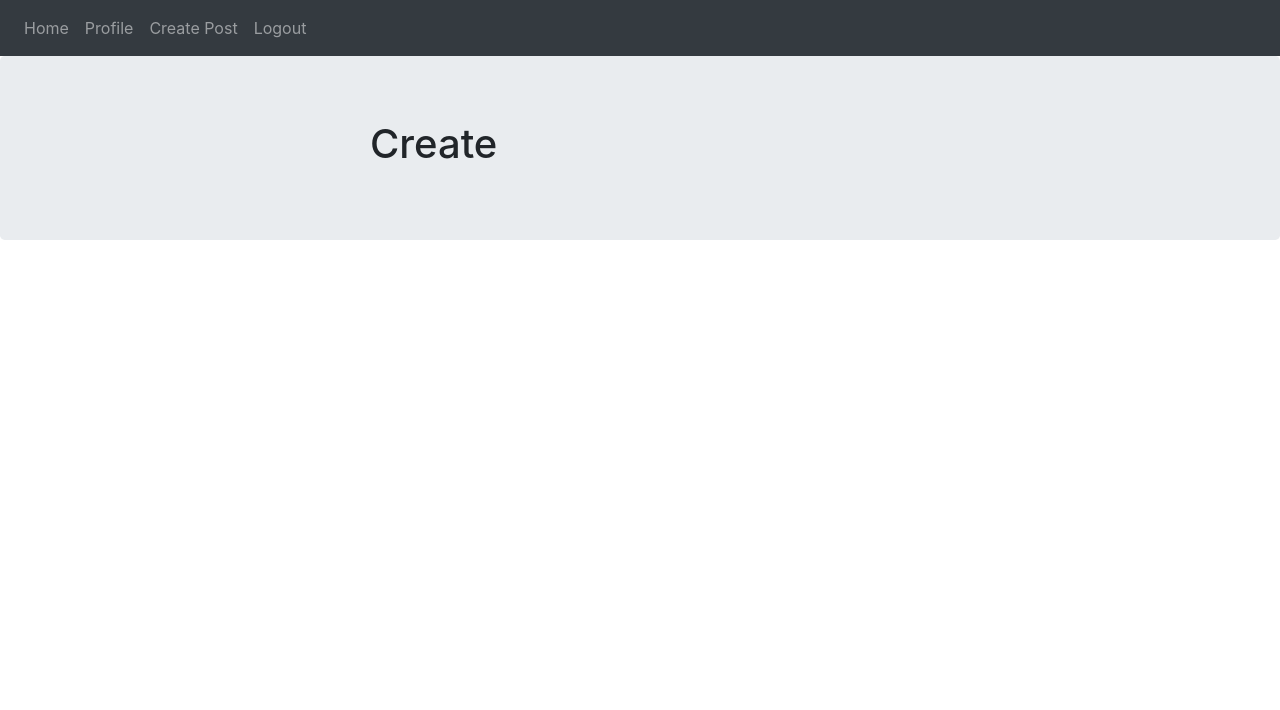
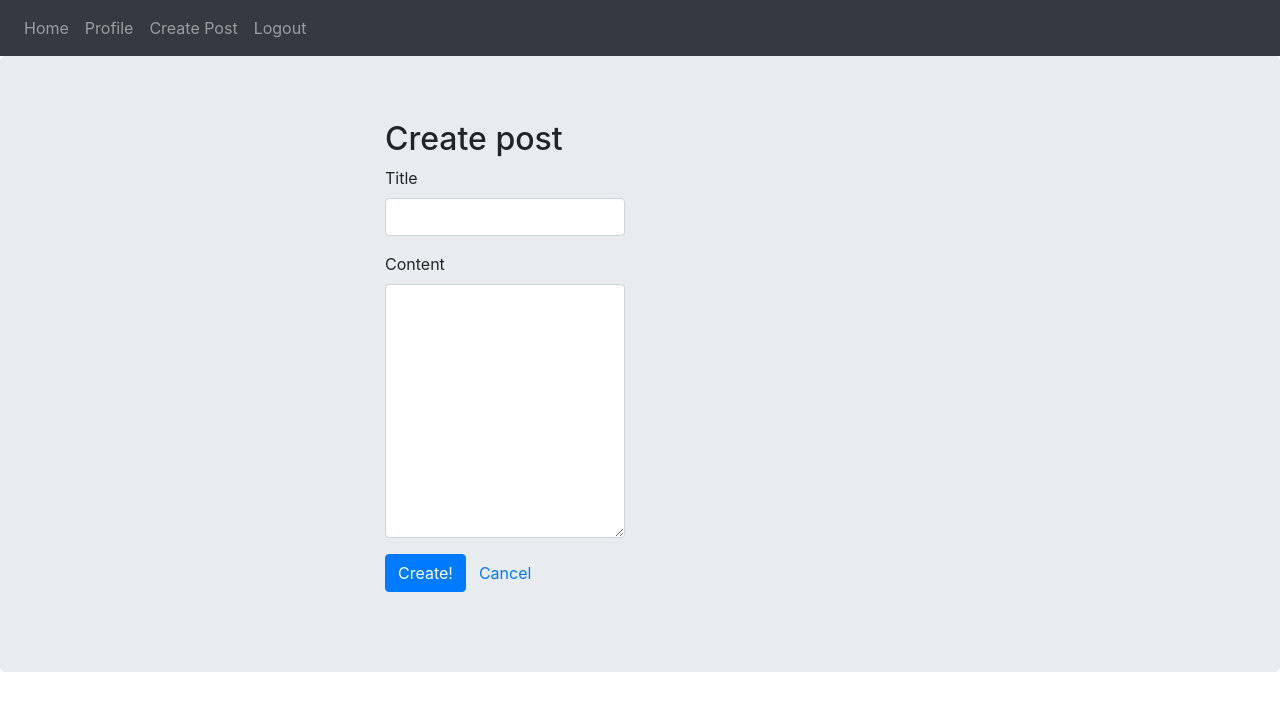
Before and after one commit to wezzlaren/kwitter-frontend, a React (Create React App) app: page /createpost in a window 1280 px wide. Shown: the top 710 px of the page. Built offline with nearby package versions, Linux system fonts and the light colour scheme; no server answers; sample sign-in values are in the browser's storage.

Commit message:
create posts/changepassword

```diff
--- a/package.json
+++ b/package.json
@@ -3,9 +3,12 @@
   "version": "0.1.0",
   "private": true,
   "dependencies": {
+    "@material-ui/core": "^4.10.0",
+    "@material-ui/icons": "^4.9.1",
     "@testing-library/jest-dom": "^4.2.4",
     "@testing-library/react": "^9.5.0",
     "@testing-library/user-event": "^7.2.1",
+    "bootstrap": "^4.5.0",
     "formik": "^2.1.4",
     "react": "^16.13.1",
     "react-dom": "^16.13.1",
--- a/src/App.jsx
+++ b/src/App.jsx
@@ -11,6 +11,7 @@ import "bootstrap/dist/css/bootstrap.min.css";
 import { RegisterPage } from './RegisterPage';
 import { ChangePasswordPage } from './ChangePasswordPage/ChangePasswordPage';
 import { CreatePostPage } from './CreatePostPage/CreatePostPage';
+import { ChangeUsernamePage } from './ChangeUsernamePage/ChangeUsernamePage';
 
 export default class App extends React.Component {
     constructor(props) {
@@ -56,6 +57,7 @@ export default class App extends React.Component {
                                         <PrivateRoute exact path="/profile" component={ProfilePage} />
                                         <PrivateRoute exact path="/changepassword" component={ChangePasswordPage}/>
                                         <PrivateRoute exact path="/createpost" component={CreatePostPage}/>
+                                        <PrivateRoute exact path="/changeusername" component={ChangeUsernamePage}/>
                                         <Route path="/login" component={LoginPage} />
                                         <Route path="/register" component={RegisterPage}/>
                                     </Switch>
--- a/src/ChangePasswordPage/ChangePasswordPage.jsx
+++ b/src/ChangePasswordPage/ChangePasswordPage.jsx
@@ -6,9 +6,10 @@ class ChangePasswordPage extends React.Component {
         super(props);
         this.state = {
             user: {
-                old_password: '',
-                new_password: '',
-                confirm_password: '',
+                username: '',
+                oldPass: '',
+                newPass: '',
+                confirmPass: '',
             },
 
             submitted: false
@@ -22,6 +23,7 @@ class ChangePasswordPage extends React.Component {
     componentWillMount() {
         userService.getCurrent()
         .then(res => {
+            console.log(res.username)
             this.setState({
                 user: res,
             })
@@ -41,9 +43,15 @@ class ChangePasswordPage extends React.Component {
     handleSubmit(event){
         event.preventDefault();
         this.setState({ submitted: true })
-        // if (user.password !== user.confirm_password) {
-        //     alert("Passwords don't match");
-        // }
+        const { user } = this.state
+        if (user.confirmPass !== user.newPass) {
+            alert("Passwords don't match");
+        } else
+            if (user.oldPass && user.newPass && user.confirmPass){
+                userService.changePassword(user.oldPass, user.confirmPass)
+                this.props.history.push('/')
+            }
+
     }
 
     componentDidMount() {
@@ -56,26 +64,26 @@ class ChangePasswordPage extends React.Component {
             <div className="col-md-6 col-md-offset-3">
                 <h2>Change your password</h2>
                 <form name="form" onSubmit={this.handleSubmit}>
-                    <div className={'form-group' + (submitted && !user.old_password ? ' has-error' : '')}>
-                        <label htmlFor="username">Old password</label>
-                        <input type="password" className="form-control" name="password" value={user.old_password} onChange={this.handleChange} />
-                        {submitted && !user.old_password &&
+                    <div className={'form-group' + (submitted && !user.oldPass ? ' has-error' : '')}>
+                        <label htmlFor="oldpassword">Old password</label>
+                        <input type="password" className="form-control" name="oldPass" value={user.oldPass} onChange={this.handleChange} />
+                        {submitted && !user.oldPass &&
                             <div className="help-block">Old password required</div>
                         }
                     </div>
-                    <div className={'form-group' + (submitted && !user.password ? ' has-error' : '')}>
-                        <label htmlFor="password">New password</label>
-                        <input type="password" className="form-control" name="password" value={user.new_password} onChange={this.handleChange} />
-                        {submitted && !user.new_password &&
+                    <div className={'form-group' + (submitted && !user.newPass ? ' has-error' : '')}>
+                        <label htmlFor="newpassword">New password</label>
+                        <input type="password" className="form-control" name="newPass" value={user.newPass} onChange={this.handleChange} />
+                        {submitted && !user.newPass &&
 
                             <div className="help-block">New password is required</div>
                         }
                     </div>
-                    <div className={'form-group' + (submitted && !user.confirm_password ? ' has-error' : '')}>
-                        <label htmlFor="password">Confirm password</label>
-                        <input type="password" className="form-control" name="confirm_password" value={user.confirm_password} onChange={this.handleChange} />
-                        {submitted && !user.confirm_password &&
-                            <div className="help-block">Repeat password is required</div>
+                    <div className={'form-group' + (submitted && !user.confirmPass ? ' has-error' : '')}>
+                        <label htmlFor="confirmnewpassword">Confirm password</label>
+                        <input type="password" className="form-control" name="confirmPass" value={user.confirmPass} onChange={this.handleChange} />
+                        {submitted && !user.confirmPass &&
+                            <div className="help-block">Repeat new password</div>
                         }
                     </div>
 
--- /dev/null
+++ b/src/ChangeUsernamePage/ChangeUsernamePage.jsx
@@ -0,0 +1,79 @@
+import React from 'react';
+import { userService } from '../_services';
+import { Link } from 'react-router-dom';
+
+class ChangeUsernamePage extends React.Component {
+    constructor(props) {
+        super(props);
+        this.state = {
+            user: {
+                username: '',
+                newUsername: ''
+            },
+            submitted: false
+        };
+
+        this.handleChange = this.handleChange.bind(this);
+        this.handleSubmit = this.handleSubmit.bind(this);
+
+    }
+
+    handleChange(event) {
+        const { name, value } = event.target;
+        const { user } = this.state;
+        this.setState({
+            user: {
+                ...user,
+                [name]: value
+            }
+        });
+
+    }
+
+    handleSubmit(event){
+        event.preventDefault();
+        this.setState({ submitted: true })
+        const { user } = this.state;
+        if (user.newUsername){
+            userService.updateUsername(user.newUsername)
+            localStorage.removeItem("token")
+            this.props.history.push('/')
+        }
+    }
+
+    componentDidMount() {
+        userService.getCurrent()
+        .then(res => {
+            this.setState({
+                user: res,
+            })
+        })
+
+
+    }
+
+    render() {
+        const { user, submitted } = this.state;
+        return (
+            <div className="col-md-6 col-md-offset-3">
+                <h2>Change username</h2>
+                <form name="form" onSubmit={this.handleSubmit}>
+                    <div className={'form-group' + (submitted && !user.newUsername ? ' has-error' : '')}>
+                        <label htmlFor="newUsername">New username</label>
+                        <input type="text" className="form-control" name="newUsername" value={user.newUsername} onChange={this.handleChange} />
+                        {submitted && !user.newUsername &&
+                            <div className="help-block">Please fill in a new username</div>
+                        }
+                    </div>
+                    <div className="form-group">
+                        <button className="btn btn-primary">Submit</button>
+                        <Link to="/profile" className="btn btn-link">Cancel</Link>
+                    </div>
+                </form>
+            </div>
+
+        );
+    }
+}
+
+export { ChangeUsernamePage };
--- /dev/null
+++ b/src/ChangeUsernamePage/index.js
@@ -0,0 +1 @@
+export * from './ChangeUsernamePage';
--- a/src/CreatePostPage/CreatePostPage.jsx
+++ b/src/CreatePostPage/CreatePostPage.jsx
@@ -1,9 +1,20 @@
 import React from 'react';
+import { userService, postService } from '../_services';
+import { Link } from 'react-router-dom';
 
 class CreatePostPage extends React.Component {
     constructor(props) {
         super(props);
         this.state = {
+            user: {
+                username: '',
+            },
+            post: {
+                title: '',
+                content: '',
+            },
+
+            submitted: false
         };
 
         this.handleChange = this.handleChange.bind(this);
@@ -14,21 +25,71 @@ class CreatePostPage extends React.Component {
     componentWillMount() {
 
     }
-    handleChange() {
+    handleChange(event) {
+        const { name, value } = event.target;
+        const { post } = this.state;
+        this.setState({
+            post: {
+                ...post,
+                [name]: value
+            }
+        });
 
     }
 
-    handleSubmit(){
-
+    handleSubmit(event){
+        event.preventDefault();
+        this.setState({ submitted: true })
+        const { post } = this.state;
+        const { author } = this.state.user.username
+        if (post.title && post.content){
+            postService.createPost(author, post.title, post.content)
+            this.props.history.push('/')
+        }
     }
 
     componentDidMount() {
+        userService.getCurrent()
+        .then(res => {
+            this.setState({
+                user: res,
+            })
+        })
+
 
     }
 
     render() {
+        const { post, submitted } = this.state;
         return (
-            <h1>Create</h1>
+            <div className="col-md-6 col-md-offset-3">
+                <h2>Create post</h2>
+                <form name="form" onSubmit={this.handleSubmit}>
+                    <div className={'form-group' + (submitted && !post.title ? ' has-error' : '')}>
+                        <label htmlFor="title">Title</label>
+                        <input type="text" className="form-control" name="title" value={post.title} onChange={this.handleChange} />
+                        {submitted && !post.title &&
+                            <div className="help-block">Enter a title</div>
+                        }
+                    </div>
+                    <div className={'form-group' + (submitted && !post.content ? ' has-error' : '')}>
+                        <label htmlFor="content">Content</label>
+                        <textarea type="textarea" rows="10" cols="20" className="form-control" name="content" value={post.content} onChange={this.handleChange} />
+                        {submitted && !post.content &&
+
+                            <div className="help-block">Say something</div>
+                        }
+                    </div>
+
+
+                    <div className="form-group">
+                        <button className="btn btn-primary">Create!</button>
+
+                        <Link to="/" className="btn btn-link">Cancel</Link>
+                    </div>
+                </form>
+            </div>
+
         );
     }
 }
--- a/src/HomePage/HomePage.jsx
+++ b/src/HomePage/HomePage.jsx
@@ -1,6 +1,5 @@
 import React from 'react';
-
-import { userService, authenticationService } from '../_services';
+import { userService, authenticationService, postService } from '../_services';
 
 class HomePage extends React.Component {
     constructor(props) {
@@ -26,7 +25,7 @@ class HomePage extends React.Component {
     }
 
     componentDidMount() {
-        userService.getAll()
+        postService.getAll()
         .then(res => {
             this.setState({
                 post: res,
--- a/src/ProfilePage/ProfilePage.jsx
+++ b/src/ProfilePage/ProfilePage.jsx
@@ -1,5 +1,6 @@
 import React from 'react';
 import { userService } from '../_services';
+import { Edit } from '@material-ui/icons'
 
 class ProfilePage extends React.Component {
     constructor(props) {
@@ -60,7 +61,7 @@ class ProfilePage extends React.Component {
 
                 <h1 className="Name">Profile page</h1>
 
-                    <p className="Name"><b>Username:</b> {this.state.user.username}</p>
+                    <p className="Name"><b>Username:</b> {this.state.user.username}  <a href="/changeusername"><Edit></Edit></a> </p>
                     <p className="Email"><b>E-mail:</b> {this.state.user.email}</p>
                     <p className="Firstname"><b>First name:</b> {this.state.user.firstName}</p>
                     <p className="Lastname"><b>Last name:</b> {this.state.user.lastName}</p>
--- a/src/_services/index.js
+++ b/src/_services/index.js
@@ -1,2 +1,3 @@
 export * from './auth.service';
 export * from './user.service';
+export * from './post.service';
--- a/src/_services/post.service.js
+++ b/src/_services/post.service.js
@@ -0,0 +1,32 @@
+import { Config } from '../config';
+var auth = localStorage.getItem("token")
+export const postService = {
+    getAll,
+    createPost
+};
+
+function getAll() {
+
+    const requestOptions = { method: 'GET',
+    headers:{
+      Accept: 'application/json',
+               'Content-Type': 'application/json',
+               'Authorization': auth,
+       }, };
+    return fetch(`${Config.ApiBaseURL + Config.ApiUrls.ALLPOSTS}`, requestOptions)
+    .then(res => res.json())
+            .then(res =>{
+                return Promise.resolve(res);
+            })
+}
+
+
+function createPost(username, title, content){
+    const requestOptions = {
+        method: 'POST',
+        headers: { 'Content-Type': 'application/json',
+                    'Authorization': auth, },
+        body: JSON.stringify({ username, title, content })
+    };
+    return fetch(`${Config.ApiBaseURL + Config.ApiUrls.CREATEPOST}`, requestOptions)
+}
--- a/src/_services/user.service.js
+++ b/src/_services/user.service.js
@@ -1,10 +1,30 @@
 import { Config } from '../config';
 var auth = localStorage.getItem("token")
 export const userService = {
-    getAll,
     getCurrent,
-    deleteUser
+    deleteUser,
+    changePassword,
+    updateUsername
 };
+
+function changePassword(oldPass, newPass){
+    const requestOptions = {
+        method: 'POST',
+        headers: { 'Content-Type': 'application/json',
+                    'Authorization': auth, },
+    };
+    return fetch(`http://localhost:8762/user/UserController/changePassword?oldPass=${oldPass}&newPass=${newPass}`, requestOptions)
+}
+
+function updateUsername(newUsername){
+    const requestOptions = {
+        method: 'PUT',
+        headers: { 'Content-Type': 'application/json',
+                    'Authorization': auth, },
+    };
+    console.log(newUsername)
+    return fetch(`http://localhost:8762/user/UserController/updateUsername?username=${newUsername}`, requestOptions)
+}
 
 function deleteUser() {
     const requestOptions = { method: 'DELETE',
@@ -21,21 +41,6 @@ function deleteUser() {
             })
 }
 
-function getAll() {
-
-    const requestOptions = { method: 'GET',
-    headers:{
-      Accept: 'application/json',
-               'Content-Type': 'application/json',
-               'Authorization': auth,
-       }, };
-    return fetch(`${Config.ApiBaseURL + Config.ApiUrls.ALLPOSTS}`, requestOptions)
-    .then(res => res.json())
-            .then(res =>{
-                return Promise.resolve(res);
-            })
-    //todo set correct api call
-}
 
 function getCurrent() {
     const requestOptions = { method: 'GET',
--- a/src/config.js
+++ b/src/config.js
@@ -11,7 +11,7 @@ export class Config extends React.Component{
         ALLPOSTS: "/post/PostController/all",
         UPDATEUSERNAME: "/user/UserController/updateUsername",
         CREATEPOST: "/post/PostController/createpost",
-        POSTBYAUTHOR: "/Post/PostController/postsbyauthor"
-
+        POSTBYAUTHOR: "/post/PostController/postsbyauthor",
+        CHANGEPASSWORD: "/user/UserController/changepassword"
     }
 }
```
Also changed, not shown: 2 other files (tests, documents, lock files or other folders).
